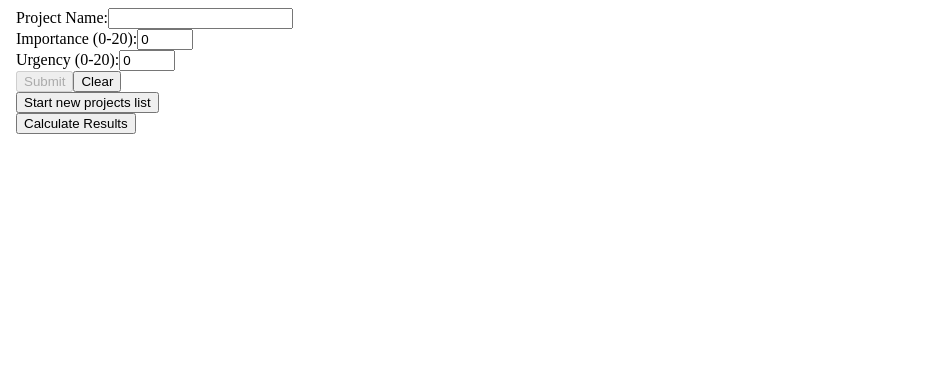
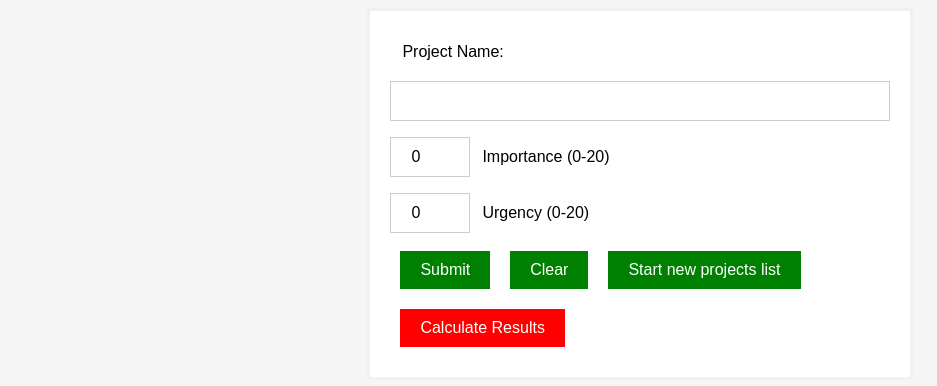
Before and after one commit to smithwithatypo/project_prioritizer_angular, an Angular app: page / in a window 1280 px wide. Shown: the top 386 px of the page, without its empty margins (0-937 px from the left). Built offline with nearby package versions, Linux system fonts and the light colour scheme.

Commit message:
stable version of form inputs

```diff
--- a/src/app/input-form/input-form.component.css
+++ b/src/app/input-form/input-form.component.css
@@ -0,0 +1,63 @@
+button {
+  background-color: green;
+  border: none;
+  color: white;
+  padding: 10px 20px;
+  margin: 10px;
+  text-align: center;
+  text-decoration: none;
+  display: inline-block;
+  font-size: 16px;
+}
+
+button:hover {
+  background-color: darkgreen;
+}
+#btn-calculate {
+  background-color: red;
+  border: none;
+  color: white;
+  padding: 10px 20px;
+  margin: 10px;
+  text-align: center;
+  text-decoration: none;
+  display: inline-block;
+  font-size: 16px;
+}
+#btn-calculate:hover {
+  background-color: darkred;
+}
+
+.form-container {
+  background-color: white;
+  border: 3px solid #f1f1f1;
+  width: 40%;
+  margin: auto;
+  padding: 20px;
+  font-family: Arial, Helvetica, sans-serif;
+}
+
+form input[type="text"] {
+  width: 100%;
+  padding: 10px 20px;
+  margin: 8px 0;
+  display: inline-block;
+  border: 1px solid #ccc;
+  box-sizing: border-box;
+  font-size: 16px;
+}
+
+form input[type="number"] {
+  width: 80px;
+  padding: 10px 20px;
+  margin: 8px 0;
+  display: inline-block;
+  border: 1px solid #ccc;
+  box-sizing: border-box;
+  font-size: 16px;
+}
+
+form label {
+  padding: 12px;
+  display: inline-block;
+}
--- a/src/app/input-form/input-form.component.html
+++ b/src/app/input-form/input-form.component.html
@@ -1,3 +1,4 @@
+<div class="form-container">
   <form [formGroup]="projectForm" (ngSubmit)="onSubmit()">
 
       <div>
@@ -6,41 +7,39 @@
       </div>
 
       <div>
-      <label for="importance">Importance (0-20):</label>
         <input type="number" id="importance" formControlName="importance" min="0" max="20">
+        <label for="importance">Importance (0-20)</label>
       </div>
 
       <div>
-      <label for="urgency">Urgency (0-20):</label>
         <input type="number" id="urgency" formControlName="urgency" min="0" max="20">
+        <label for="urgency">Urgency (0-20)</label>
       </div>
 
       <button type="submit" [disabled]="projectForm.invalid">Submit</button>
       <button type="button" (click)="onClearForm()">Clear</button>
-
-    <div>
       <button (click)="onClearProjects()">Start new projects list</button>
-    </div>
 
   </form>
+
+  <button id="btn-calculate" (click)="onCalculateResults()">Calculate Results</button>
+</div>
 
 
 <div *ngIf="projects_list.length > 0">
   <h2>Projects</h2>
   <ul>
     <li *ngFor="let project of projects_list">
-      {{ project.project_name }} - {{ project.importance }} - {{ project.urgency }}
+      {{ project.project_name }}: {{ project.importance }} importance, {{ project.urgency }} urgency
     </li>
   </ul>
 </div>
 
 
-<button (click)="onCalculateResults()">Calculate Results</button>
-
 <div *ngIf="results.length > 0">
   <h2>Results</h2>
   <ul>
     <li *ngFor="let result of results">
-      {{ result[1] }}: {{ result[2] }} (Score: {{ result[0] }} )
+      {{ result[1] }}: {{ result[2] }} (Score: {{ result[0] }})
     </li>
   </ul>
--- a/src/app/input-form/input-form.component.ts
+++ b/src/app/input-form/input-form.component.ts
@@ -35,7 +35,9 @@ export class InputFormComponent {
   }
 
   onClearProjects() {
+    this.projectForm.reset();
     this.projects_list = [];
+    this.results = [];
   }
 
   calculateResults() {
@@ -43,20 +45,21 @@ export class InputFormComponent {
     let total: number = 0;
 
     for (let i = 0; i < this.projects_list.length; i++) {
-      total = Math.round((this.projects_list[i].importance * .6) + (this.projects_list[i].urgency * 1.4) * 10) / 10;
-      // if i < 10 and u < 10: "delete"
+      total = Math.round(((this.projects_list[i].importance * .6) + (this.projects_list[i].urgency * 1.4)) * 10) / 10;
+
+      // if imp < 10 and u < 10: "delete"
       if (this.projects_list[i].importance < 10 && this.projects_list[i].urgency < 10) {
         r.push([total, this.projects_list[i].project_name, "delete it"]);
       }
-      // if i <= 10 and u >= 10: "delegate"
+      // if imp <= 10 and u >= 10: "delegate"
       else if (this.projects_list[i].importance <= 10 && this.projects_list[i].urgency >= 10) {
         r.push([total, this.projects_list[i].project_name, "delegate it"]);
       }
-      // if i >= 10 and u <= 10: "schedule"
+      // if imp >= 10 and u <= 10: "schedule"
       else if (this.projects_list[i].importance >= 10 && this.projects_list[i].urgency <= 10) {
         r.push([total, this.projects_list[i].project_name, "schedule it"]);
       }
-      // if i >= 10 and u >= 10: "do"
+      // if imp >= 10 and u >= 10: "do"
       else if (this.projects_list[i].importance >= 10 && this.projects_list[i].urgency >= 10) {
         r.push([total, this.projects_list[i].project_name, "do it"]);
       }
--- a/src/styles.css
+++ b/src/styles.css
@@ -1 +1,5 @@
 /* You can add global styles to this file, and also import other style files */
+body {
+  font-family: Arial, Helvetica, sans-serif;
+  background-color: whitesmoke;
+}
```
Lines whose indentation alone changed are shown as unchanged.
